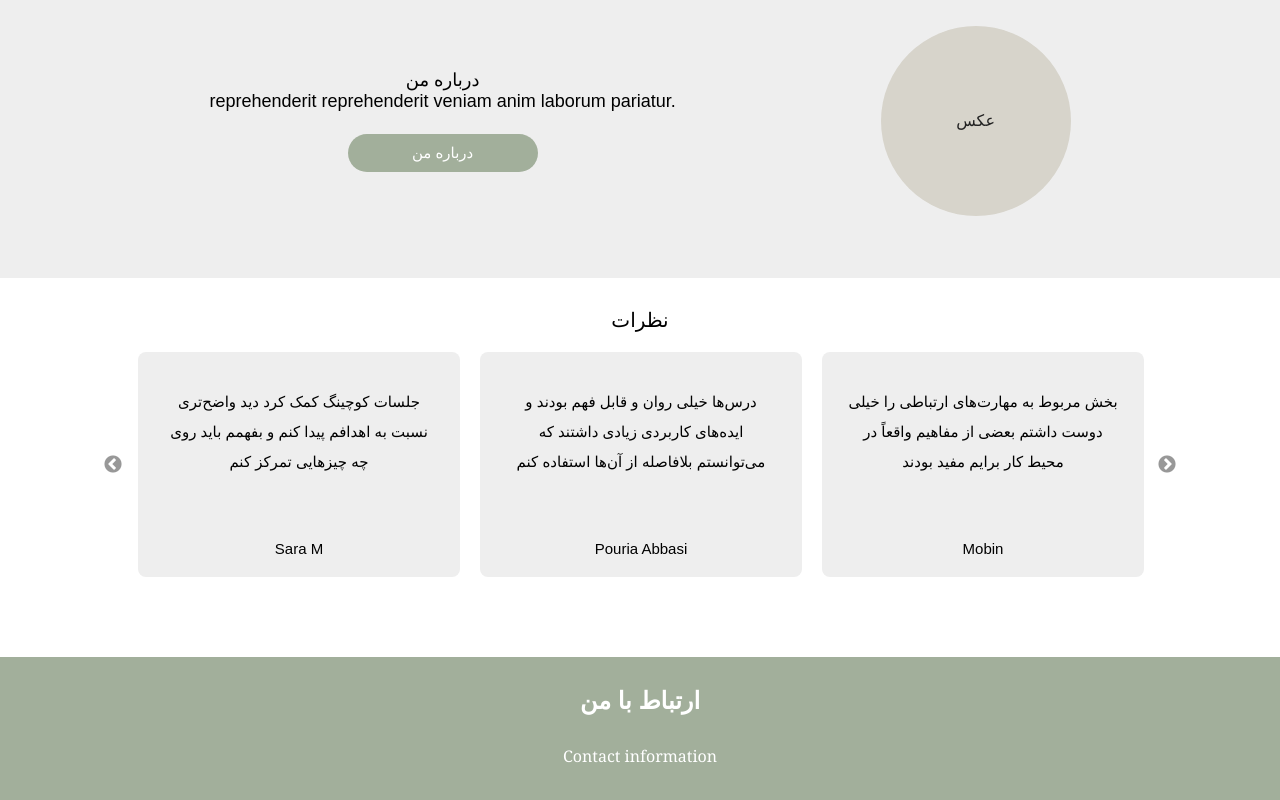
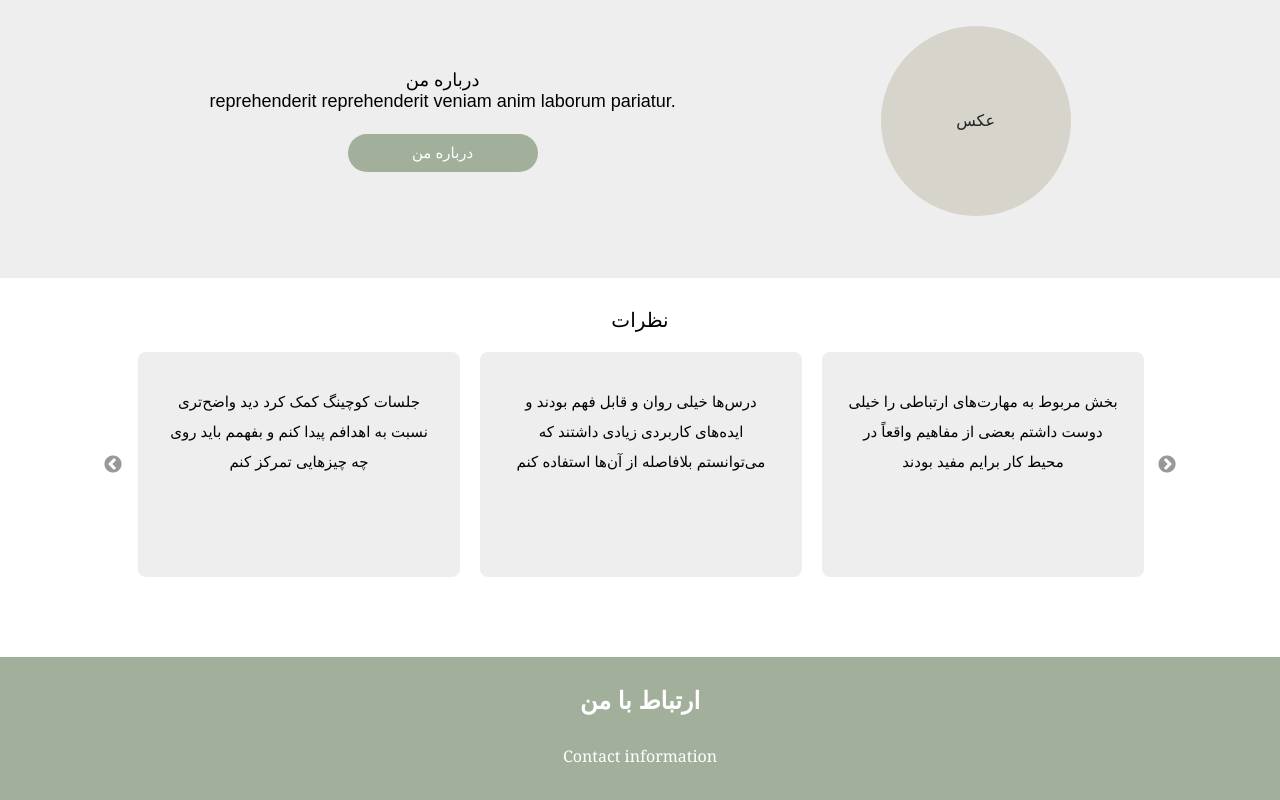
Before and after one commit to LuigiOdinson/Coaching-Website, a React (Vite) app in the folder Coaching/: page / in a window 1280 px wide. Shown: the part 831-1631 px from the top of the page. Built offline with nearby package versions, Linux system fonts and the light colour scheme; a web font is replaced by a local one.

Commit message:
updated feedbacks mock and added "feedbacks" to courses and podcasts mocks

```diff
--- a/Coaching/src/mock/courses.js
+++ b/Coaching/src/mock/courses.js
@@ -44,6 +44,36 @@ export const courses = [
         durationMins: 35,
         publishedAt: "2026-09-11"
       }
+    ],
+
+    feedbacks: [
+      {
+        id: 1,
+        userId: 101,
+        firstName: "Sara",
+        lastName: "M",
+        feedbackText:
+          "این دوره واقعاً دید من نسبت به رهبری تیم رو تغییر داد. مخصوصاً بخش سبک‌های رهبری خیلی کاربردی بود.",
+        stars: 5
+      },
+      {
+        id: 2,
+        userId: 107,
+        firstName: "Ali",
+        lastName: "R",
+        feedbackText:
+          "محتوای دوره خوب بود، ولی دوست داشتم مثال‌های عملی بیشتری در بخش تصمیم‌گیری وجود داشت.",
+        stars: 4
+      },
+      {
+        id: 3,
+        userId: 108,
+        firstName: "Niloofar",
+        lastName: "K",
+        feedbackText:
+          "بهترین دوره‌ای که تا حالا در زمینه رهبری گذروندم. پیشنهاد می‌کنم به همه‌ی مدیرهای تیم.",
+        stars: 5
+      }
     ]
   },
 
@@ -84,6 +114,27 @@ export const courses = [
         durationMins: 31,
         publishedAt: "2026-09-13"
       }
+    ],
+
+    feedbacks: [
+      {
+        id: 1,
+        userId: 109,
+        firstName: "Reza",
+        lastName: "T",
+        feedbackText:
+          "دوره‌ی خیلی خوبی بود برای شروع. تونستم بعد از مدت‌ها بالاخره عادت مطالعه‌ی روزانه رو بسازم.",
+        stars: 5
+      },
+      {
+        id: 2,
+        userId: 110,
+        firstName: "Mina",
+        lastName: "S",
+        feedbackText:
+          "محتوا مختصر و مفید بود، اما بعضی بخش‌ها می‌تونست عمیق‌تر باشه.",
+        stars: 3
+      }
     ]
   }
 ];
--- a/Coaching/src/mock/feedbacks.js
+++ b/Coaching/src/mock/feedbacks.js
@@ -1,7 +1,8 @@
 export const feedbacks = [
   {
     userId: 101,
-    userName: "Sara M",
+    firstName: "Sara",
+    lastName: "M",
     serviceId: 1,
     serviceType: "coaching",
     feedbackText:
@@ -10,7 +11,8 @@ export const feedbacks = [
   },
   {
     userId: 102,
-    userName: "Pouria Abbasi",
+    firstName: "Pouria",
+    lastName: "Abbasi",
     serviceId: 2,
     serviceType: "course",
     feedbackText:
@@ -19,7 +21,8 @@ export const feedbacks = [
   },
   {
     userId: 103,
-    userName: "Mobin",
+    firstName: "Mobin",
+    lastName: "f",
     serviceId: 2,
     serviceType: "course",
     feedbackText:
@@ -28,7 +31,8 @@ export const feedbacks = [
   },
   {
     userId: 104,
-    userName: "Hasti",
+    firstName: "Hasti",
+    lastName: "Hatami",
     serviceId: 3,
     serviceType: "podcast",
     feedbackText:
@@ -37,7 +41,8 @@ export const feedbacks = [
   },
   {
     userId: 105,
-    userName: "David",
+    firstName: "David",
+    lastName: "D",
     serviceId: 1,
     serviceType: "coaching",
     feedbackText:
@@ -46,7 +51,8 @@ export const feedbacks = [
   },
   {
     userId: 106,
-    userName: "Javad",
+    firstName: "Javad",
+    lastName: "Mohamadi",
     serviceId: 5,
     serviceType: "course",
     feedbackText:
--- a/Coaching/src/mock/podcasts.js
+++ b/Coaching/src/mock/podcasts.js
@@ -39,6 +39,36 @@ export const podcasts = [
         durationMins: 45,
         publishedAt: "2026-09-14"
       }
+    ],
+
+    feedbacks: [
+      {
+        id: 1,
+        userId: 104,
+        firstName: "Hasti",
+        lastName: "",
+        feedbackText:
+          "گفت‌وگوها جذاب و موضوعات بسیار کاربردی بودند منتظر قسمت‌های بعدی هستم",
+        stars: 5
+      },
+      {
+        id: 2,
+        userId: 111,
+        firstName: "Amir",
+        lastName: "H",
+        feedbackText:
+          "قسمت مربوط به تعیین اهداف عالی بود. تونستم برنامه‌ی هفتگی خودم رو بر اساسش بازنویسی کنم.",
+        stars: 5
+      },
+      {
+        id: 3,
+        userId: 112,
+        firstName: "Leila",
+        lastName: "N",
+        feedbackText:
+          "کیفیت صدا و مهمان‌ها خوب بود، ولی بعضی قسمت‌ها یکم طولانی می‌شد.",
+        stars: 4
+      }
     ]
   },
 
@@ -73,6 +103,27 @@ export const podcasts = [
         durationMins: 41,
         publishedAt: "2026-09-16"
       }
+    ],
+
+    feedbacks: [
+      {
+        id: 1,
+        userId: 113,
+        firstName: "Kian",
+        lastName: "B",
+        feedbackText:
+          "قسمت ذهنیت رشد واقعاً بهم کمک کرد بفهمم چرا از چالش‌های جدید دوری می‌کردم.",
+        stars: 5
+      },
+      {
+        id: 2,
+        userId: 114,
+        firstName: "Shirin",
+        lastName: "",
+        feedbackText:
+          "موضوع خوبی رو انتخاب کردید ولی هنوز قسمت‌های کمی منتشر شده. منتظر ادامه‌اش هستم.",
+        stars: 4
+      }
     ]
   }
 ];
```
Also changed, not shown: 1 other file (tests, documents, lock files or other folders).
